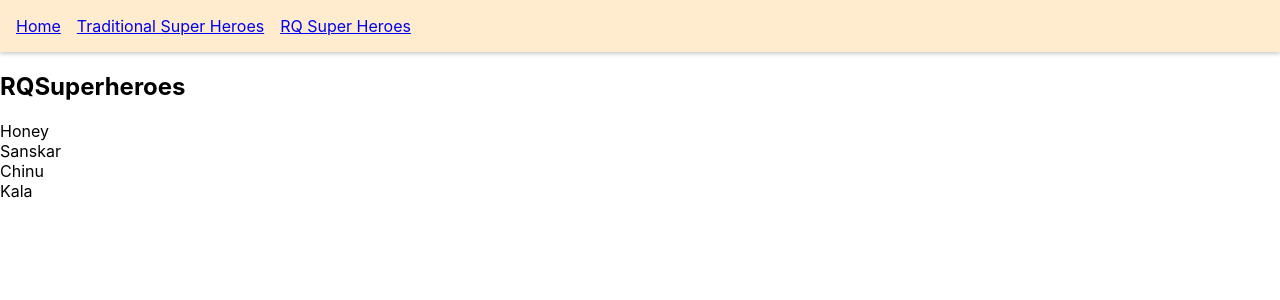
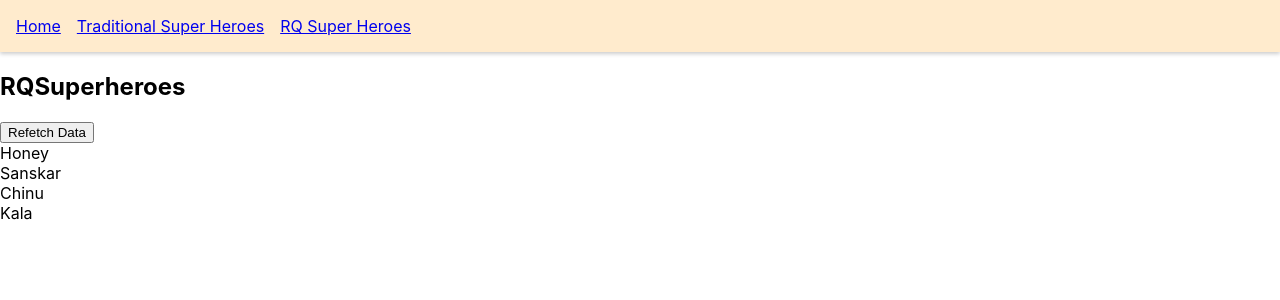
Before and after one commit to Bhupendranagda/react-query, a React (Create React App) app in the folder react-query-tutorial/: page /rq-super-heroes in a window 1280 px wide. Shown: the top 300 px of the page. Built offline with nearby package versions, Linux system fonts and the light colour scheme; data requests are answered from the project's data file.

Commit message:
select and custom hook for use query

```diff
--- a/react-query-tutorial/src/components/RQSuperheroes.page.js
+++ b/react-query-tutorial/src/components/RQSuperheroes.page.js
@@ -1,27 +1,21 @@
-import { useQuery } from "react-query";
-import axios from "axios";
+import { useState } from "react";
+import { useSuperHeroesData } from "../hook/useSuperHeroesData";
 
-const fetcherFunction = () => {
-  return axios.get("http://localhost:4000/superheroes");
-};
+const RQSuperheroes = () => {
+  const [reFetchInterval, setreFetchInterval] = useState(2000);
 
   const onSuccess = (data) => {
+    setreFetchInterval(false);
     console.log("hi i am from on sucess", data);
   };
 
   const onError = (err) => {
+    setreFetchInterval(false);
     console.log("hi iam from on error ", err);
   };
 
-const RQSuperheroes = () => {
-  const { data, isLoading, isError, error, refetch, isFetching } = useQuery(
-    "super-heroes",
-    fetcherFunction,
-    {
-      onSuccess,
-      onError,
-    }
-  );
+  const { data, isLoading, isError, error, refetch, isFetching } =
+    useSuperHeroesData(onSuccess, onError);
 
   if (isLoading || isFetching) {
     console.log("isLoading");
@@ -35,8 +29,12 @@ const RQSuperheroes = () => {
   return (
     <>
       <h2>RQSuperheroes</h2>
-      {data?.data.map((hero) => {
+      <button onClick={refetch}>Refetch Data</button>
+      {/* {data?.data.map((hero) => {
         return <div key={hero.name}>{hero.name}</div>;
+      })} */}
+      {data.map((hero) => {
+        return <div key={hero}>{hero}</div>;
       })}
     </>
   );
--- /dev/null
+++ b/react-query-tutorial/src/hook/useSuperHeroesData.js
@@ -0,0 +1,17 @@
+import { useQuery } from "react-query";
+import axios from "axios";
+
+const fetcherFunction = () => {
+  return axios.get("http://localhost:4000/superheroes");
+};
+
+export const useSuperHeroesData = (onSuccess, onError) => {
+  return useQuery("super-heroes", fetcherFunction, {
+    onSuccess,
+    onError,
+    select: (data) => {
+      const superHeroes = data.data.map((d) => d.name);
+      return superHeroes;
+    },
+  });
+};
```
Lines whose indentation alone changed are shown as unchanged.
